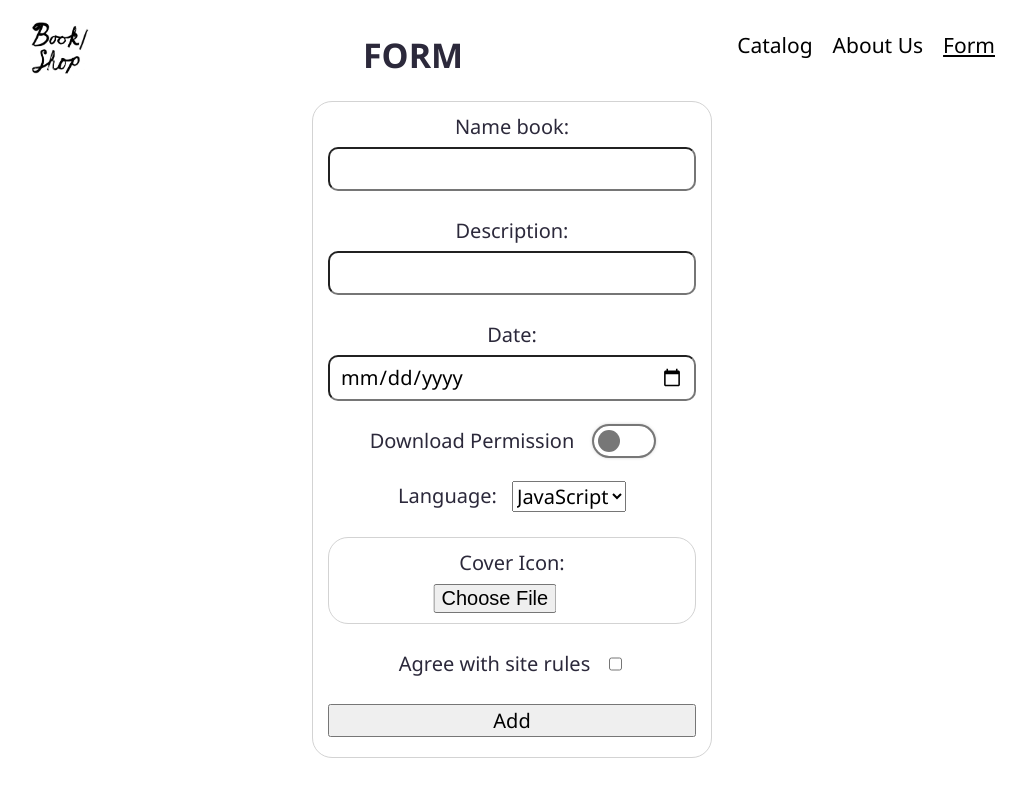
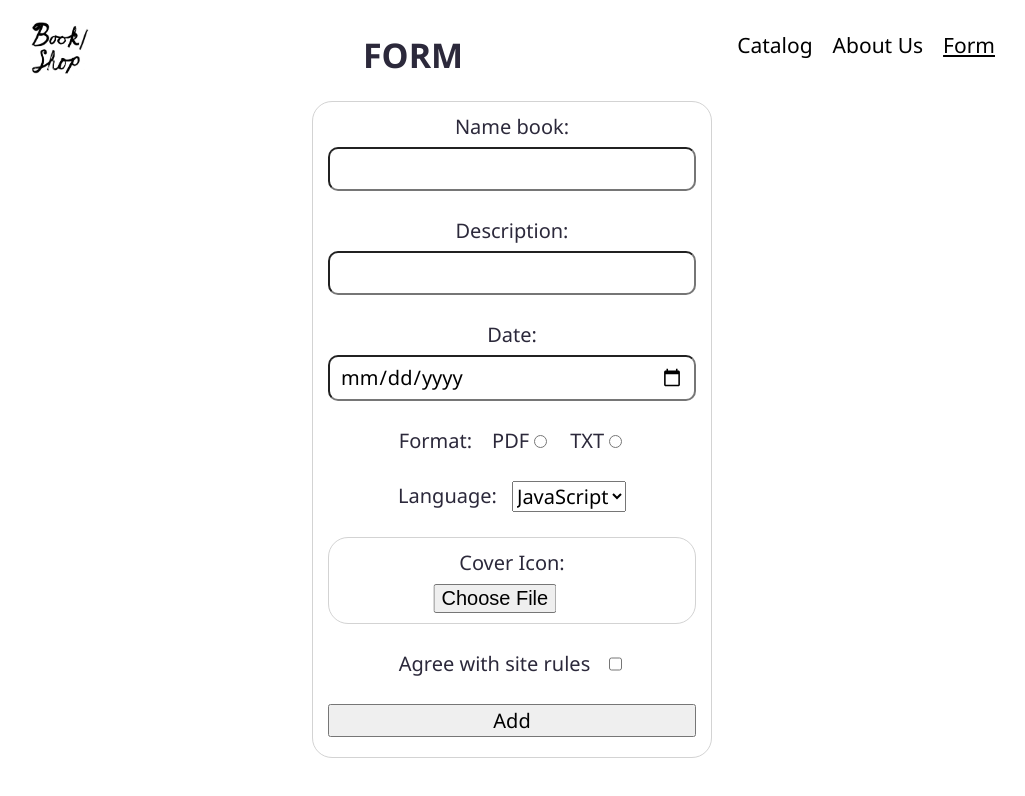
Before and after one commit to evvgenchik/react-rs, a React (Vite) app in the folder react-components/: page /form in a window 1280 px wide. Shown: the top 796 px of the page, without its empty margins (128-1153 px from the left). Built offline with nearby package versions, Linux system fonts and the light colour scheme.

Commit message:
fix: chamge switcher to radio buttons

```diff
--- a/react-components/src/components/Form/Form.tsx
+++ b/react-components/src/components/Form/Form.tsx
@@ -1,4 +1,10 @@
-import { Component, createRef, FormEvent, RefObject } from 'react';
+import {
+  Component,
+  createRef,
+  FormEvent,
+  RefObject,
+  MutableRefObject,
+} from 'react';
 import styles from './form.module.scss';
 import Text from './Text/Text';
 import Checkbox from './Checkbox/Checkbox';
@@ -17,7 +23,9 @@ class Form extends Component<{ addCard: (cards: ICard) => void }> {
 
   inputDate: RefObject<HTMLInputElement> = createRef<HTMLInputElement>();
 
-  inputRadio: RefObject<HTMLInputElement> = createRef<HTMLInputElement>();
+  inputRadio: MutableRefObject<HTMLInputElement[] | null> = createRef<
+    HTMLInputElement[] | null
+  >();
 
   inputCheckbox: RefObject<HTMLInputElement> = createRef<HTMLInputElement>();
 
@@ -27,11 +35,13 @@ class Form extends Component<{ addCard: (cards: ICard) => void }> {
 
   handleSubmit = (e: FormEvent) => {
     e.preventDefault();
+
+    const findCheckedRadio = this.inputRadio?.current.find((el) => el.checked);
     const card: ICard = {
       name: this.inputText?.current?.value as string,
       description: this.inputText?.current?.value as string,
       date: this.inputDate?.current?.value as string,
-      download: this.inputRadio?.current?.checked as boolean,
+      format: getChecked(this.inputRadio?.current),
       agreement: this.inputCheckbox?.current?.checked as boolean,
       language: this.inputSelect?.current?.value as string,
       icon: getFile(this.inputFile),
--- a/react-components/src/components/Form/Radio/Radio.module.scss
+++ b/react-components/src/components/Form/Radio/Radio.module.scss
@@ -4,61 +4,61 @@
   justify-content: center;
 }
 
-.switch input {
-  display: none;
-}
+// .switch input {
+//   display: none;
+// }
 
-.switch {
-  width: 60px;
-  height: 30px;
-  position: relative;
-}
+// .switch {
+//   width: 60px;
+//   height: 30px;
+//   position: relative;
+// }
 
-.slider {
-  position: absolute;
-  top: 0;
-  bottom: 0;
-  left: 0;
-  right: 0;
-  border-radius: 30px;
-  box-shadow: 0 0 0 2px #777, 0 0 4px #777;
-  cursor: pointer;
-  border: 4px solid transparent;
-  overflow: hidden;
-  transition: 0.2s;
-}
+// .slider {
+//   position: absolute;
+//   top: 0;
+//   bottom: 0;
+//   left: 0;
+//   right: 0;
+//   border-radius: 30px;
+//   box-shadow: 0 0 0 2px #777, 0 0 4px #777;
+//   cursor: pointer;
+//   border: 4px solid transparent;
+//   overflow: hidden;
+//   transition: 0.2s;
+// }
 
-.slider:before {
-  position: absolute;
-  content: "";
-  width: 50%;
-  height: 100%;
-  background-color: #777;
-  border-radius: 30px;
-  transform: translateX(-30px);
-  /*translateX(-(w-h))*/
-  transition: 0.2s;
-}
+// .slider:before {
+//   position: absolute;
+//   content: "";
+//   width: 50%;
+//   height: 100%;
+//   background-color: #777;
+//   border-radius: 30px;
+//   transform: translateX(-30px);
+//   /*translateX(-(w-h))*/
+//   transition: 0.2s;
+// }
 
-input:checked+.slider:before {
-  transform: translateX(1rem);
-  /*translateX(w-h)*/
-  background-color: limeGreen;
-}
+// input:checked+.slider:before {
+//   transform: translateX(1rem);
+//   /*translateX(w-h)*/
+//   background-color: limeGreen;
+// }
 
-input:checked+.slider {
-  box-shadow: 0 0 0 2px limeGreen, 0 0 8px limeGreen;
-}
+// input:checked+.slider {
+//   box-shadow: 0 0 0 2px limeGreen, 0 0 8px limeGreen;
+// }
 
-.switch200 .slider:before {
-  width: 200%;
-  /*translateX(-(w-h))*/
-}
+// .switch200 .slider:before {
+//   width: 200%;
+//   /*translateX(-(w-h))*/
+// }
 
-.switch200 input:checked+.slider:before {
-  background-color: red;
-}
+// .switch200 input:checked+.slider:before {
+//   background-color: red;
+// }
 
-.switch200 input:checked+.slider {
-  box-shadow: 0 0 0 2px red, 0 0 8px red;
-}
+// .switch200 input:checked+.slider {
+//   box-shadow: 0 0 0 2px red, 0 0 8px red;
+// }
--- a/react-components/src/components/Form/Radio/Radio.tsx
+++ b/react-components/src/components/Form/Radio/Radio.tsx
@@ -1,20 +1,56 @@
-import { Component, LegacyRef } from 'react';
+import { Component, MutableRefObject } from 'react';
+import { v4 as uuidv4 } from 'uuid';
 import styles from './Radio.module.scss';
 
-class Radio extends Component<{ inputRef: LegacyRef<HTMLInputElement> }> {
+class Radio extends Component<{
+  inputRef: MutableRefObject<HTMLInputElement[] | null>;
+}> {
+  inputs = ['PDF', 'TXT'];
+
   render() {
-    const { inputRef } = this.props;
+    const { inputRef } = this.props as {
+      inputRef: MutableRefObject<HTMLInputElement[]>;
+    };
+
+    inputRef.current = [];
 
     return (
-      <div className={styles.radio}>
-        <span>Download Permission</span>
-        <label className={styles.switch}>
-          <input ref={inputRef} name="author" type="radio" />
-          <span className={styles.slider} />
+      <label className={styles.radio}>
+        Format:
+        {this.inputs.map((item, i) => (
+          <label key={uuidv4()}>
+            {item}
+            <input
+              key={uuidv4()}
+              ref={(el) => {
+                console.log(el);
+                inputRef.current[i] = el as HTMLInputElement;
+              }}
+              name="format"
+              value={item}
+              type="radio"
+            />
+          </label>
+        ))}
+        {/* <label>
+          PDF
+          <input ref={inputRef} name="download" value="PDF" type="radio" />
         </label>
-      </div>
+        <label>
+          TXT
+          <input ref={inputRef} name="download" value="TXT" type="radio" />
+        </label> */}
+      </label>
     );
   }
 }
 
 export default Radio;
+
+// <div className={styles.radio}>
+//   <span>Download Permission</span>
+//   <label className={styles.switch}>
+//     <input ref={inputRef} name="download" type="radio" />
+//     <span className={styles.slider} />
+//   </label>
+// </div>;
--- a/react-components/src/data/books.tsx
+++ b/react-components/src/data/books.tsx
@@ -9,7 +9,7 @@ const books = [
     url: 'https://itbook.store/books/9781098103828',
     date: '12.12.1998',
     agreement: true,
-    download: true,
+    format: 'PDF',
     language: 'Python',
   },
   {
@@ -21,7 +21,7 @@ const books = [
     url: 'https://itbook.store/books/9781098104030',
     date: '12.12.1998',
     agreement: true,
-    download: true,
+    format: 'PDF',
     language: 'Python',
   },
   {
@@ -33,7 +33,7 @@ const books = [
     url: 'https://itbook.store/books/9781098106225',
     date: '12.12.1998',
     agreement: true,
-    download: true,
+    format: 'PDF',
     language: 'Python',
   },
   {
@@ -45,7 +45,7 @@ const books = [
     url: 'https://itbook.store/books/9781098111878',
     date: '12.12.1998',
     agreement: true,
-    download: true,
+    format: 'PDF',
     language: 'Python',
   },
   {
@@ -57,7 +57,7 @@ const books = [
     url: 'https://itbook.store/books/9781098112844',
     date: '12.12.1998',
     agreement: true,
-    download: true,
+    format: 'PDF',
     language: 'Python',
   },
   {
@@ -69,7 +69,7 @@ const books = [
     url: 'https://itbook.store/books/9781098113162',
     date: '12.12.1998',
     agreement: true,
-    download: true,
+    format: 'PDF',
     language: 'Python',
   },
   {
@@ -81,7 +81,7 @@ const books = [
     url: 'https://itbook.store/books/9781098116743',
     date: '12.12.1998',
     agreement: true,
-    download: true,
+    format: 'PDF',
     language: 'Python',
   },
   {
@@ -93,7 +93,7 @@ const books = [
     url: 'https://itbook.store/books/9781098119515',
     date: '12.12.1998',
     agreement: true,
-    download: true,
+    format: 'PDF',
     language: 'Python',
   },
   {
@@ -105,7 +105,7 @@ const books = [
     url: 'https://itbook.store/books/9781098121228',
     date: '12.12.1998',
     agreement: true,
-    download: true,
+    format: 'PDF',
     language: 'Python',
   },
   {
@@ -117,7 +117,7 @@ const books = [
     url: 'https://itbook.store/books/9781098130923',
     date: '12.12.1998',
     agreement: true,
-    download: true,
+    format: 'PDF',
     language: 'Python',
   },
   {
@@ -129,7 +129,7 @@ const books = [
     url: 'https://itbook.store/books/9781642002263',
     date: '12.12.1998',
     agreement: true,
-    download: true,
+    format: 'PDF',
     language: 'Python',
   },
   {
@@ -142,7 +142,7 @@ const books = [
     url: 'https://itbook.store/books/9781800562738',
     date: '12.12.1998',
     agreement: true,
-    download: true,
+    format: 'PDF',
     language: 'Python',
   },
   {
@@ -155,7 +155,7 @@ const books = [
     url: 'https://itbook.store/books/9781801077330',
     date: '12.12.1998',
     agreement: true,
-    download: true,
+    format: 'PDF',
     language: 'Python',
   },
   {
@@ -168,7 +168,7 @@ const books = [
     url: 'https://itbook.store/books/9781801810999',
     date: '12.12.1998',
     agreement: true,
-    download: true,
+    format: 'PDF',
     language: 'Python',
   },
   {
@@ -181,7 +181,7 @@ const books = [
     url: 'https://itbook.store/books/9781801811132',
     date: '12.12.1998',
     agreement: true,
-    download: true,
+    format: 'PDF',
     language: 'Python',
   },
   {
@@ -193,7 +193,7 @@ const books = [
     url: 'https://itbook.store/books/9781801812856',
     date: '12.12.1998',
     agreement: true,
-    download: true,
+    format: 'PDF',
     language: 'Python',
   },
   {
@@ -205,7 +205,7 @@ const books = [
     url: 'https://itbook.store/books/9781803242002',
     date: '12.12.1998',
     agreement: true,
-    download: true,
+    format: 'PDF',
     language: 'Python',
   },
   {
@@ -218,7 +218,7 @@ const books = [
     url: 'https://itbook.store/books/9781804612569',
     date: '12.12.1998',
     agreement: true,
-    download: true,
+    format: 'PDF',
     language: 'Python',
   },
   {
@@ -230,7 +230,7 @@ const books = [
     url: 'https://itbook.store/books/9781804617007',
     date: '12.12.1998',
     agreement: true,
-    download: true,
+    format: 'PDF',
     language: 'Python',
   },
   {
@@ -243,7 +243,7 @@ const books = [
     url: 'https://itbook.store/books/9781804618295',
     date: '12.12.1998',
     agreement: true,
-    download: true,
+    format: 'PDF',
     language: 'Python',
   },
 ];
--- a/react-components/src/utils/helper.tsx
+++ b/react-components/src/utils/helper.tsx
@@ -14,6 +14,9 @@ import { RefObject } from 'react';
 // };
 
 const getFile = (fileRef: RefObject<HTMLInputElement>) => {
-  return URL.createObjectURL(fileRef.current?.files?.[0] as Blob);
+  const blobLink = fileRef.current?.files?.[0];
+  if (!blobLink) return '';
+  return URL.createObjectURL(blobLink as Blob);
 };
+
 export default getFile;
--- a/react-components/src/utils/types.tsx
+++ b/react-components/src/utils/types.tsx
@@ -34,7 +34,7 @@ interface ICard {
   description: string;
   date: string;
   agreement: boolean;
-  download: boolean;
+  format: boolean;
   language: string;
   icon: string;
 }
```
